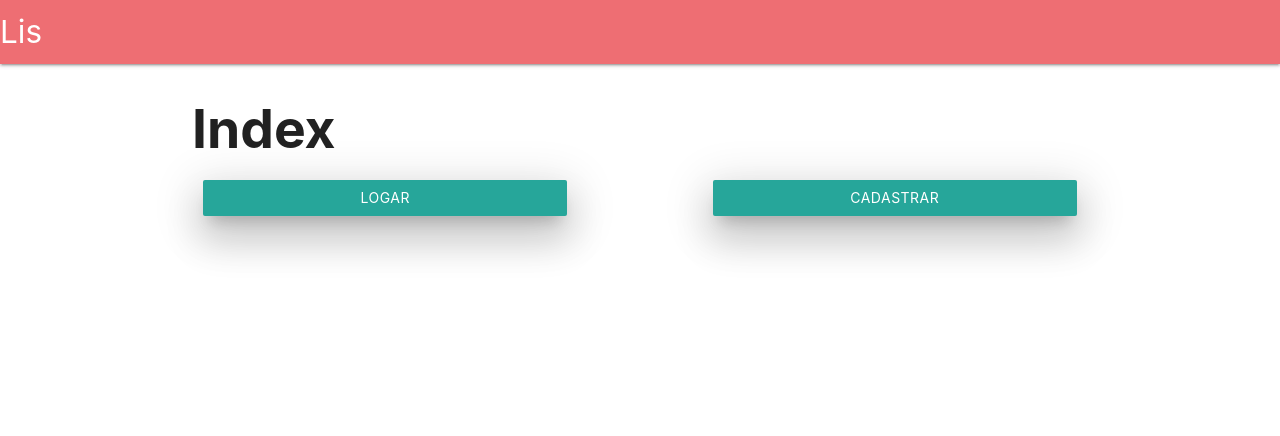
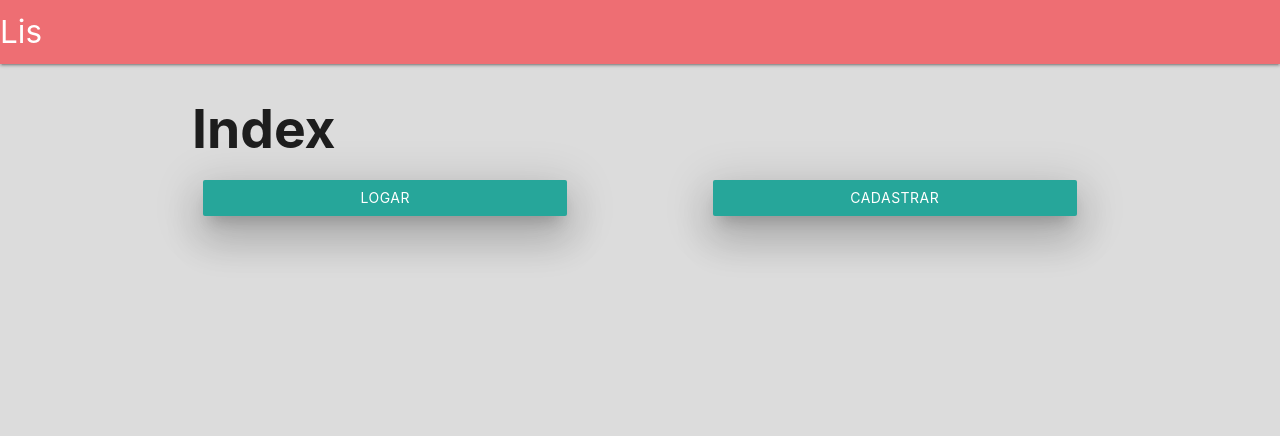
Before and after one commit to Felipe-Cavalca/gerenciador-v4, a PHP site: page /web/pages/index.html in a window 1280 px wide. Shown: the top 436 px of the page. Run offline with PHP 8.4, Linux system fonts and the light colour scheme.

Commit message:
inicio das variaveis css, correção do index js
Signed-off-by: Felipe-Cavalca <felipe.cavalca@tmh.com.br>

```diff
--- a/web/core/index.css
+++ b/web/core/index.css
@@ -1,3 +1,13 @@
+/* variaveis css */
+:root {
+    --background-color: #DCDCDC;
+    --primary-color: blue;
+}
+
+html, body, carregando{
+    background-color: var(--background-color);
+}
+
 /* Css do elemento carregando */
 carregando {
     width: 100%;
--- a/web/core/index.js
+++ b/web/core/index.js
@@ -129,11 +129,11 @@ function init(){
 
         //incluindo arquivos css do usuario
         if(Lis.styles){
-            incluiScript(stylesGlobais, 'css');
+            incluiScript(Lis.styles, 'css');
         }
         //incluindo scripts dos usuarios
         if(Lis.scripts){
-            incluiScript(scriptsGlobais, 'js');
+            incluiScript(Lis.scripts, 'js');
         }
 
         if (Lis && typeof Lis.init === 'function') {
```
